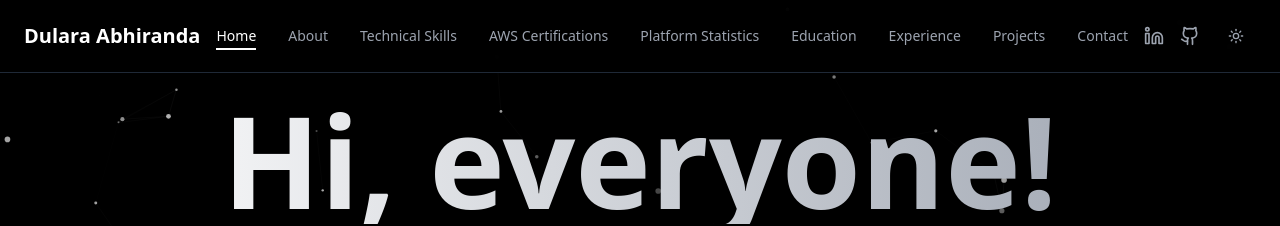
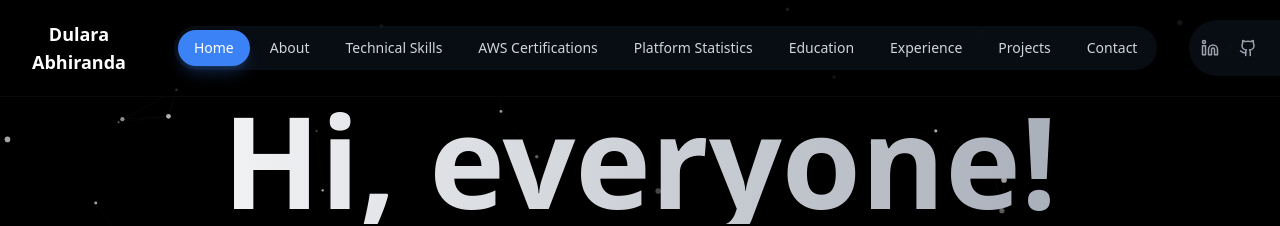
Before and after one commit to alinaleem/cloud-career-hub, a React (Vite) app: page / in a window 1280 px wide. Shown: the top 226 px of the page. Built offline with nearby package versions, Linux system fonts and the light colour scheme.

Commit message:
Refactor: Improve navigation header design
- Updated the navigation header to have a sleek, minimalist design with rounded hover effects and screen-wide spreading.

```diff
--- a/src/components/Navigation.tsx
+++ b/src/components/Navigation.tsx
@@ -56,66 +56,73 @@ const Navigation = () => {
   const isActive = (sectionId: string) => activeSection === sectionId;
 
   return (
-    <nav className="fixed top-0 left-0 right-0 z-50 bg-black/80 backdrop-blur-md border-b border-gray-800">
-      <div className="max-w-7xl mx-auto px-6 py-4">
+    <nav className="fixed top-0 left-0 right-0 z-50 bg-white/10 dark:bg-black/10 backdrop-blur-xl border-b border-gray-200/20 dark:border-gray-800/20">
+      <div className="max-w-7xl mx-auto px-4 py-3">
         <div className="flex items-center justify-between">
           <button
             onClick={() => scrollToSection('home')}
-            className="text-xl font-bold text-white hover:text-gray-300 transition-colors"
+            className="text-lg font-bold text-gray-900 dark:text-white hover:text-blue-600 dark:hover:text-blue-400 transition-all duration-300 px-4 py-2 rounded-full hover:bg-gray-100/50 dark:hover:bg-gray-800/50"
           >
             Dulara Abhiranda
           </button>
 
           {/* Desktop Navigation */}
-          <div className="hidden md:flex items-center space-x-8">
-            {navItems.map((item) => (
-              <button
-                key={item.name}
-                onClick={() => scrollToSection(item.id)}
-                className={`text-sm font-medium transition-colors hover:text-white relative ${
-                  isActive(item.id) ? 'text-white' : 'text-gray-400'
-                }`}
-              >
-                {item.name}
-                {isActive(item.id) && (
-                  <div className="absolute -bottom-1 left-0 right-0 h-0.5 bg-white"></div>
-                )}
-              </button>
-            ))}
+          <div className="hidden lg:flex items-center justify-center flex-1 mx-8">
+            <div className="flex items-center space-x-1 bg-gray-100/50 dark:bg-gray-900/50 rounded-full p-1 backdrop-blur-sm">
+              {navItems.map((item) => (
+                <button
+                  key={item.name}
+                  onClick={() => scrollToSection(item.id)}
+                  className={`px-4 py-2 text-sm font-medium rounded-full transition-all duration-300 hover:scale-105 whitespace-nowrap ${
+                    isActive(item.id)
+                      ? 'bg-blue-500 text-white shadow-lg shadow-blue-500/25'
+                      : 'text-gray-700 dark:text-gray-300 hover:bg-white/80 dark:hover:bg-gray-800/80 hover:text-gray-900 dark:hover:text-white'
+                  }`}
+                >
+                  {item.name}
+                </button>
+              ))}
+            </div>
           </div>
 
           {/* Social Links and Theme Toggle */}
-          <div className="hidden md:flex items-center space-x-4">
-            <a
-              href="https://linkedin.com"
-              target="_blank"
-              rel="noopener noreferrer"
-              className="text-gray-400 hover:text-white transition-colors"
-            >
-              <Linkedin size={20} />
-            </a>
-            <a
-              href="https://github.com"
-              target="_blank"
-              rel="noopener noreferrer"
-              className="text-gray-400 hover:text-white transition-colors"
-            >
-              <Github size={20} />
-            </a>
-            <ThemeToggle />
+          <div className="hidden lg:flex items-center space-x-2">
+            <div className="flex items-center space-x-1 bg-gray-100/50 dark:bg-gray-900/50 rounded-full p-1">
+              <a
+                href="https://linkedin.com"
+                target="_blank"
+                rel="noopener noreferrer"
+                className="p-2 text-gray-600 dark:text-gray-400 hover:text-blue-600 dark:hover:text-blue-400 transition-all duration-300 rounded-full hover:bg-white/80 dark:hover:bg-gray-800/80 hover:scale-110"
+              >
+                <Linkedin size={18} />
+              </a>
+              <a
+                href="https://github.com"
+                target="_blank"
+                rel="noopener noreferrer"
+                className="p-2 text-gray-600 dark:text-gray-400 hover:text-gray-900 dark:hover:text-white transition-all duration-300 rounded-full hover:bg-white/80 dark:hover:bg-gray-800/80 hover:scale-110"
+              >
+                <Github size={18} />
+              </a>
+              <div className="p-1">
+                <ThemeToggle />
+              </div>
+            </div>
           </div>
 
           {/* Mobile Menu Button */}
-          <div className="md:hidden flex items-center space-x-2">
-            <ThemeToggle />
+          <div className="lg:hidden flex items-center space-x-2">
+            <div className="bg-gray-100/50 dark:bg-gray-900/50 rounded-full p-1">
+              <ThemeToggle />
+            </div>
             <button
               onClick={() => setIsOpen(!isOpen)}
-              className="text-white"
+              className="p-2 text-gray-900 dark:text-white bg-gray-100/50 dark:bg-gray-900/50 rounded-full hover:bg-gray-200/50 dark:hover:bg-gray-800/50 transition-all duration-300"
             >
-              <div className="w-6 h-6 flex flex-col justify-center space-y-1">
-                <span className={`block h-0.5 bg-white transition-all ${isOpen ? 'rotate-45 translate-y-1.5' : ''}`} />
-                <span className={`block h-0.5 bg-white transition-all ${isOpen ? 'opacity-0' : ''}`} />
-                <span className={`block h-0.5 bg-white transition-all ${isOpen ? '-rotate-45 -translate-y-1.5' : ''}`} />
+              <div className="w-5 h-5 flex flex-col justify-center space-y-1">
+                <span className={`block h-0.5 w-5 bg-current transition-all duration-300 ${isOpen ? 'rotate-45 translate-y-1.5' : ''}`} />
+                <span className={`block h-0.5 w-5 bg-current transition-all duration-300 ${isOpen ? 'opacity-0' : ''}`} />
+                <span className={`block h-0.5 w-5 bg-current transition-all duration-300 ${isOpen ? '-rotate-45 -translate-y-1.5' : ''}`} />
               </div>
             </button>
           </div>
@@ -123,25 +130,27 @@ const Navigation = () => {
 
         {/* Mobile Navigation */}
         {isOpen && (
-          <div className="md:hidden mt-4 pb-4 border-t border-gray-800">
-            <div className="flex flex-col space-y-4 mt-4">
+          <div className="lg:hidden mt-4 pb-4 border-t border-gray-200/20 dark:border-gray-800/20">
+            <div className="flex flex-col space-y-2 mt-4 bg-gray-100/30 dark:bg-gray-900/30 rounded-2xl p-4 backdrop-blur-sm">
               {navItems.map((item) => (
                 <button
                   key={item.name}
                   onClick={() => scrollToSection(item.id)}
-                  className={`text-sm font-medium transition-colors hover:text-white text-left ${
-                    isActive(item.id) ? 'text-white' : 'text-gray-400'
+                  className={`text-sm font-medium transition-all duration-300 text-left px-4 py-3 rounded-xl ${
+                    isActive(item.id)
+                      ? 'bg-blue-500 text-white shadow-lg shadow-blue-500/25'
+                      : 'text-gray-700 dark:text-gray-300 hover:bg-white/60 dark:hover:bg-gray-800/60 hover:text-gray-900 dark:hover:text-white'
                   }`}
                 >
                   {item.name}
                 </button>
               ))}
-              <div className="flex items-center space-x-4 pt-4">
+              <div className="flex items-center justify-center space-x-2 pt-4">
                 <a
                   href="https://linkedin.com"
                   target="_blank"
                   rel="noopener noreferrer"
-                  className="text-gray-400 hover:text-white transition-colors"
+                  className="p-3 text-gray-600 dark:text-gray-400 hover:text-blue-600 dark:hover:text-blue-400 transition-all duration-300 rounded-full bg-white/60 dark:bg-gray-800/60 hover:scale-110"
                 >
                   <Linkedin size={20} />
                 </a>
@@ -149,7 +158,7 @@ const Navigation = () => {
                   href="https://github.com"
                   target="_blank"
                   rel="noopener noreferrer"
-                  className="text-gray-400 hover:text-white transition-colors"
+                  className="p-3 text-gray-600 dark:text-gray-400 hover:text-gray-900 dark:hover:text-white transition-all duration-300 rounded-full bg-white/60 dark:bg-gray-800/60 hover:scale-110"
                 >
                   <Github size={20} />
                 </a>
```
